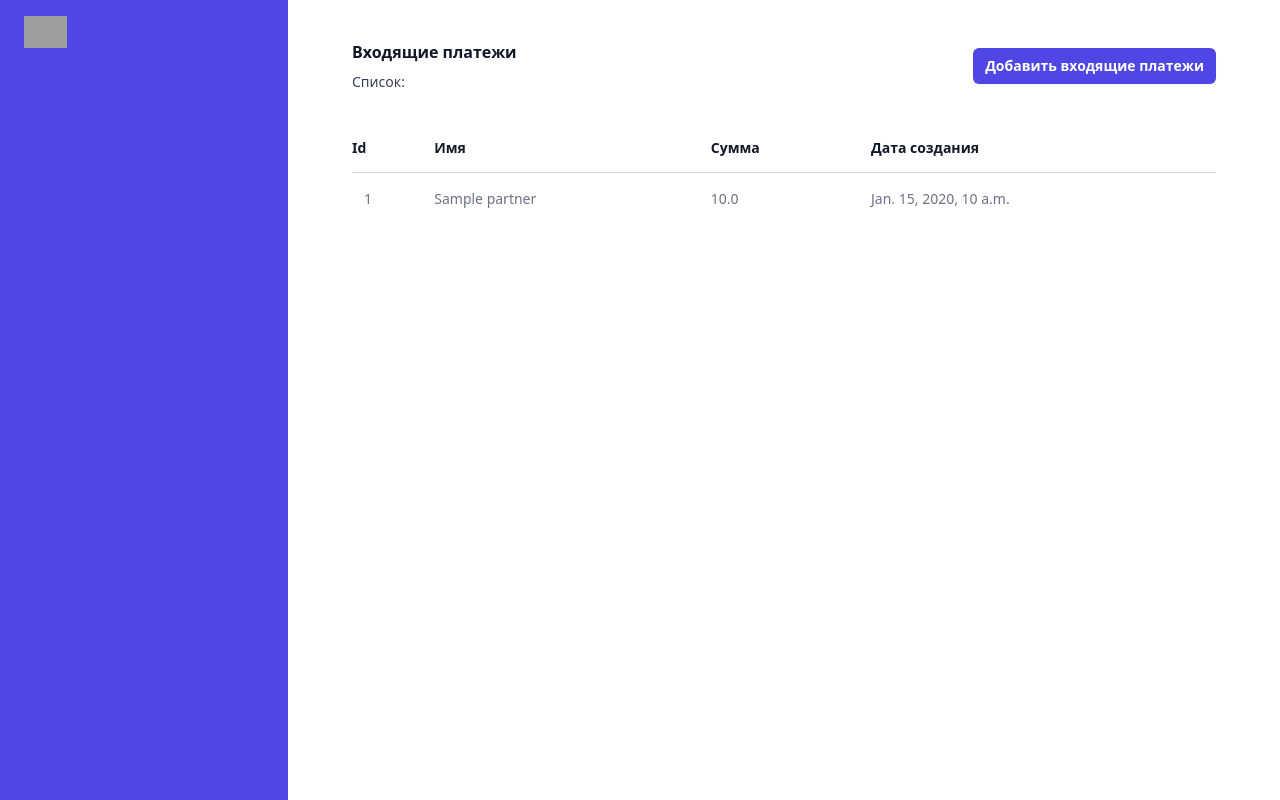
After one commit to lesokolova7/applications-dashboard, a Django app: page /income/list/ in a window 1280 px wide. The commit adds this page. Run offline with Django 4.2, Linux system fonts and the light colour scheme; tables that the repository leaves empty hold one stand-in row (values such as "Sample post"); some libraries are stand-ins or nearby versions; grey boxes are pictures that could not be loaded.

Commit message:
income outcome logic

```diff
--- a/main/forms.py
+++ b/main/forms.py
@@ -1,5 +1,5 @@
 from django import forms
-from .models import Application, ApplicationChoices, Partner, LegalEntity
+from .models import Application, ApplicationChoices, Partner, LegalEntity, Outcome, Income
 
 import logging
 
@@ -192,6 +192,7 @@ class ApplicationForm(forms.ModelForm):
 
         return cleaned_data
 
+
 class PartnerModelChoiceField(forms.ModelChoiceField):
     def label_from_instance(self, obj):
         return obj.name
@@ -244,3 +245,49 @@ class PartnerForm(forms.ModelForm):
 
     def __init__(self, *args, **kwargs):
         super(PartnerForm, self).__init__(*args, **kwargs)
+
+
+class IncomeForm(forms.ModelForm):
+    executor = PartnerModelChoiceField(
+        queryset=Partner.objects.filter(is_executor=True),
+        label="Исполнитель",
+        widget=forms.Select(attrs={"class": inputClass, "placeholder": "Введите исполнителя"}),
+    )
+
+    class Meta:
+        model = Income
+        fields = "__all__"
+        labels = {
+            "amount": "Сумма",
+        }
+        widgets = {
+            "amount": forms.NumberInput(
+                attrs={"class": inputClass, "placeholder": "Введите сумму"}
+            ),
+        }
+
+    def __init__(self, *args, **kwargs):
+        super(IncomeForm, self).__init__(*args, **kwargs)
+
+
+class OutcomeForm(forms.ModelForm):
+    customer = PartnerModelChoiceField(
+        queryset=Partner.objects.filter(is_executor=False),
+        label="Заказчик",
+        widget=forms.Select(attrs={"class": inputClass, "placeholder": "Введите исполнителя"}),
+    )
+
+    class Meta:
+        model = Outcome
+        fields = "__all__"
+        labels = {
+            "amount": "Сумма",
+        }
+        widgets = {
+            "amount": forms.NumberInput(
+                attrs={"class": inputClass, "placeholder": "Введите сумму"}
+            ),
+        }
+
+    def __init__(self, *args, **kwargs):
+        super(OutcomeForm, self).__init__(*args, **kwargs)
--- /dev/null
+++ b/main/templates/income/income_list.html
@@ -0,0 +1,49 @@
+{% extends "main/base.html" %}
+
+{% block content %}
+<div class="px-4 sm:px-6 lg:px-8">
+    <div class="sm:flex sm:items-center">
+        <div class="sm:flex-auto">
+            <h1 class="text-base font-semibold leading-6 text-gray-900">Входящие платежи</h1>
+            <p class="mt-2 text-sm text-gray-700">Список:</p>
+        </div>
+        <div class="mt-4 sm:ml-16 sm:mt-0 sm:flex-none">
+            <a href="{% url 'income_create' %}">
+                <button type="button"
+                        class="block rounded-md bg-indigo-600 px-3 py-2 text-center text-sm font-semibold text-white shadow-sm hover:bg-indigo-500 focus-visible:outline focus-visible:outline-2 focus-visible:outline-offset-2 focus-visible:outline-indigo-600">
+                    Добавить входящие платежи
+                </button>
+            </a>
+        </div>
+    </div>
+    <div class="mt-8 flow-root">
+        <div class="-mx-4 -my-2 overflow-x-auto sm:-mx-6 lg:-mx-8">
+            <div class="inline-block min-w-full py-2 align-middle sm:px-6 lg:px-8">
+                <table class="min-w-full divide-y divide-gray-300">
+                    <thead>
+                    <tr>
+                        <th scope="col" class="py-3.5 pl-4 pr-3 text-left text-sm font-semibold text-gray-900 sm:pl-0">
+                            Id
+                        </th>
+                        <th scope="col" class="px-3 py-3.5 text-left text-sm font-semibold text-gray-900">Имя</th>
+                        <th scope="col" class="px-3 py-3.5 text-left text-sm font-semibold text-gray-900">Сумма</th>
+                        <th scope="col" class="px-3 py-3.5 text-left text-sm font-semibold text-gray-900">Дата создания</th>
+                    </tr>
+                    </thead>
+                    <tbody class="divide-y divide-gray-200">
+                    {% for income in incomes %}
+                    <tr>
+                        <td class="whitespace-nowrap px-3 py-4 text-sm text-gray-500">{{ income.id }}</td>
+                        <td class="whitespace-nowrap px-3 py-4 text-sm text-gray-500">{{ income.executor.name }}</td>
+                        <td class="whitespace-nowrap px-3 py-4 text-sm text-gray-500">{{ income.amount }}</td>
+                        <td class="whitespace-nowrap px-3 py-4 text-sm text-gray-500">{{ income.created_at }}</td>
+
+                    </tr>
+                    {% endfor %}
+                    </tbody>
+                </table>
+            </div>
+        </div>
+    </div>
+</div>
+{% endblock %}
--- a/main/templates/main/base.html
+++ b/main/templates/main/base.html
@@ -62,31 +62,31 @@
                                 </a>
                             </li>
 
-<!--                            <li>-->
-<!--                                <a href="#"-->
-<!--                                   class="text-white hover:text-white hover:bg-indigo-700 group flex gap-x-3 rounded-md p-2 text-sm leading-6 font-semibold">-->
-<!--                                    <svg class="h-6 w-6 shrink-0 text-indigo-200 group-hover:text-white" fill="none"-->
-<!--                                         viewBox="0 0 24 24" stroke-width="1.5" stroke="currentColor"-->
-<!--                                         aria-hidden="true">-->
-<!--                                        <path stroke-linecap="round" stroke-linejoin="round"-->
-<!--                                              d="M6.75 3v2.25M17.25 3v2.25M3 18.75V7.5a2.25 2.25 0 012.25-2.25h13.5A2.25 2.25 0 0121 7.5v11.25m-18 0A2.25 2.25 0 005.25 21h13.5A2.25 2.25 0 0021 18.75m-18 0v-7.5A2.25 2.25 0 015.25 9h13.5A2.25 2.25 0 0121 11.25v7.5"/>-->
-<!--                                    </svg>-->
-<!--                                    Юридические лица-->
-<!--                                </a>-->
-<!--                            </li>-->
+                            <li>
+                                <a href="{% url 'income_list' %}"
+                                   class="text-white hover:text-white hover:bg-indigo-700 group flex gap-x-3 rounded-md p-2 text-sm leading-6 font-semibold">
+                                    <svg class="h-6 w-6 shrink-0 text-indigo-200 group-hover:text-white" fill="none"
+                                         viewBox="0 0 24 24" stroke-width="1.5" stroke="currentColor"
+                                         aria-hidden="true">
+                                        <path stroke-linecap="round" stroke-linejoin="round"
+                                              d="M6.75 3v2.25M17.25 3v2.25M3 18.75V7.5a2.25 2.25 0 012.25-2.25h13.5A2.25 2.25 0 0121 7.5v11.25m-18 0A2.25 2.25 0 005.25 21h13.5A2.25 2.25 0 0021 18.75m-18 0v-7.5A2.25 2.25 0 015.25 9h13.5A2.25 2.25 0 0121 11.25v7.5"/>
+                                    </svg>
+                                    Входящие платежи
+                                </a>
+                            </li>
 
-<!--                            <li>-->
-<!--                                <a href="#"-->
-<!--                                   class="text-white hover:text-white hover:bg-indigo-700 group flex gap-x-3 rounded-md p-2 text-sm leading-6 font-semibold">-->
-<!--                                    <svg class="h-6 w-6 shrink-0 text-indigo-200 group-hover:text-white" fill="none"-->
-<!--                                         viewBox="0 0 24 24" stroke-width="1.5" stroke="currentColor"-->
-<!--                                         aria-hidden="true">-->
-<!--                                        <path stroke-linecap="round" stroke-linejoin="round"-->
-<!--                                              d="M15.75 17.25v3.375c0 .621-.504 1.125-1.125 1.125h-9.75a1.125 1.125 0 01-1.125-1.125V7.875c0-.621.504-1.125 1.125-1.125H6.75a9.06 9.06 0 011.5.124m7.5 10.376h3.375c.621 0 1.125-.504 1.125-1.125V11.25c0-4.46-3.243-8.161-7.5-8.876a9.06 9.06 0 00-1.5-.124H9.375c-.621 0-1.125.504-1.125 1.125v3.5m7.5 10.375H9.375a1.125 1.125 0 01-1.125-1.125v-9.25m12 6.625v-1.875a3.375 3.375 0 00-3.375-3.375h-1.5a1.125 1.125 0 01-1.125-1.125v-1.5a3.375 3.375 0 00-3.375-3.375H9.75"/>-->
-<!--                                    </svg>-->
-<!--                                    НДС-->
-<!--                                </a>-->
-<!--                            </li>-->
+                            <li>
+                                <a href="{% url 'outcome_list' %}"
+                                   class="text-white hover:text-white hover:bg-indigo-700 group flex gap-x-3 rounded-md p-2 text-sm leading-6 font-semibold">
+                                    <svg class="h-6 w-6 shrink-0 text-indigo-200 group-hover:text-white" fill="none"
+                                         viewBox="0 0 24 24" stroke-width="1.5" stroke="currentColor"
+                                         aria-hidden="true">
+                                        <path stroke-linecap="round" stroke-linejoin="round"
+                                              d="M15.75 17.25v3.375c0 .621-.504 1.125-1.125 1.125h-9.75a1.125 1.125 0 01-1.125-1.125V7.875c0-.621.504-1.125 1.125-1.125H6.75a9.06 9.06 0 011.5.124m7.5 10.376h3.375c.621 0 1.125-.504 1.125-1.125V11.25c0-4.46-3.243-8.161-7.5-8.876a9.06 9.06 0 00-1.5-.124H9.375c-.621 0-1.125.504-1.125 1.125v3.5m7.5 10.375H9.375a1.125 1.125 0 01-1.125-1.125v-9.25m12 6.625v-1.875a3.375 3.375 0 00-3.375-3.375h-1.5a1.125 1.125 0 01-1.125-1.125v-1.5a3.375 3.375 0 00-3.375-3.375H9.75"/>
+                                    </svg>
+                                     Исходящие платежи
+                                </a>
+                            </li>
                         </ul>
                     </li>
                      {% endif %}
--- a/main/urls.py
+++ b/main/urls.py
@@ -6,11 +6,19 @@ urlpatterns = [
     path("application/new/", views.application_create_view, name="application_create"),
     path("application/list/", views.application_list, name="application_list"),
     path("transaction_failed/", views.transaction_failed, name="transaction_failed"),
+
     path(
         "legal_entities/new/", views.legal_entities_create, name="legal_entities_create"
     ),
     path("legal_entities/list/", views.legal_entities_list, name="legal_entities_list"),
     path("legal_entities/data/", views.legal_entities_data, name="legal_entities_data"),
+
     path("partner/new/", views.partner_create, name="partner_create"),
     path("partner/list/", views.partner_list, name="partner_list"),
+
+    path("income/new/", views.income_create, name="income_create"),
+    path("income/list/", views.income_list, name="income_list"),
+
+    path("outcome/new/", views.outcome_create, name="outcome_create"),
+    path("outcome/list/", views.outcome_list, name="outcome_list"),
 ]
--- a/main/views.py
+++ b/main/views.py
@@ -5,8 +5,8 @@ from django.http import JsonResponse
 
 from django.shortcuts import render, redirect, get_object_or_404
 
-from .forms import ApplicationForm, LegalEntitiesForm, PartnerForm
-from .models import Application, LegalEntity, Partner
+from .forms import ApplicationForm, LegalEntitiesForm, PartnerForm, IncomeForm, OutcomeForm
+from .models import Application, LegalEntity, Partner, Income, Outcome
 import logging
 
 # Set up logging
@@ -111,8 +111,9 @@ def legal_entities_data(request):
 
 
 def partner_list(request):
-    partners = Partner.objects.all()
-    return render(request, "partner/partner_list.html", {"partners": partners})
+    executors = Partner.objects.filter(is_executor=True)
+    customers = Partner.objects.filter(is_executor=False)
+    return render(request, "partner/partner_list.html", {"executors": executors, "customers": customers})
 
 
 def partner_create(request):
@@ -125,3 +126,37 @@ def partner_create(request):
     else:
         form = PartnerForm()
         return render(request, "partner/partner_form.html", {"form": form})
+
+
+def income_list(request):
+    incomes = Income.objects.all()
+    return render(request, "income/income_list.html", {"incomes": incomes})
+
+
+def outcome_list(request):
+    outcomes = Outcome.objects.all()
+    return render(request, "outcome/outcome_list.html", {"outcomes": outcomes})
+
+
+def income_create(request):
+    if request.method == "POST":
+        form = IncomeForm(request.POST)
+
+        if form.is_valid():
+            form.save()
+            return redirect("income_list")
+    else:
+        form = IncomeForm()
+        return render(request, "income/income_form.html", {"form": form})
+
+
+def outcome_create(request):
+    if request.method == "POST":
+        form = OutcomeForm(request.POST)
+
+        if form.is_valid():
+            form.save()
+            return redirect("outcome_list")
+    else:
+        form = OutcomeForm()
+        return render(request, "outcome/outcome_form.html", {"form": form})
--- a/theme/static/css/dist/styles.css
+++ b/theme/static/css/dist/styles.css
@@ -876,6 +876,14 @@ select {
   margin-top: 2rem;
 }
 
+.mb-5 {
+  margin-bottom: 1.25rem;
+}
+
+.mb-10 {
+  margin-bottom: 2.5rem;
+}
+
 .block {
   display: block;
 }
@@ -1261,6 +1269,16 @@ select {
   line-height: 1.5rem;
 }
 
+.text-3xl {
+  font-size: 1.875rem;
+  line-height: 2.25rem;
+}
+
+.text-xl {
+  font-size: 1.25rem;
+  line-height: 1.75rem;
+}
+
 .font-semibold {
   font-weight: 600;
 }
```
Also changed, not shown: main/models.py (+22 -0 lines), main/templates/income/income_form.html (added, +22 -0 lines), main/templates/outcome/outcome_form.html (added, +22 -0 lines), main/templates/outcome/outcome_list.html (added, +49 -0 lines), main/templates/partner/partner_list.html (+39 -5 lines), main/migrations/0001_initial.py (added), main/migrations/0002_outcome_income.py (added), main/migrations/__init__.py (added), 1 other file.
